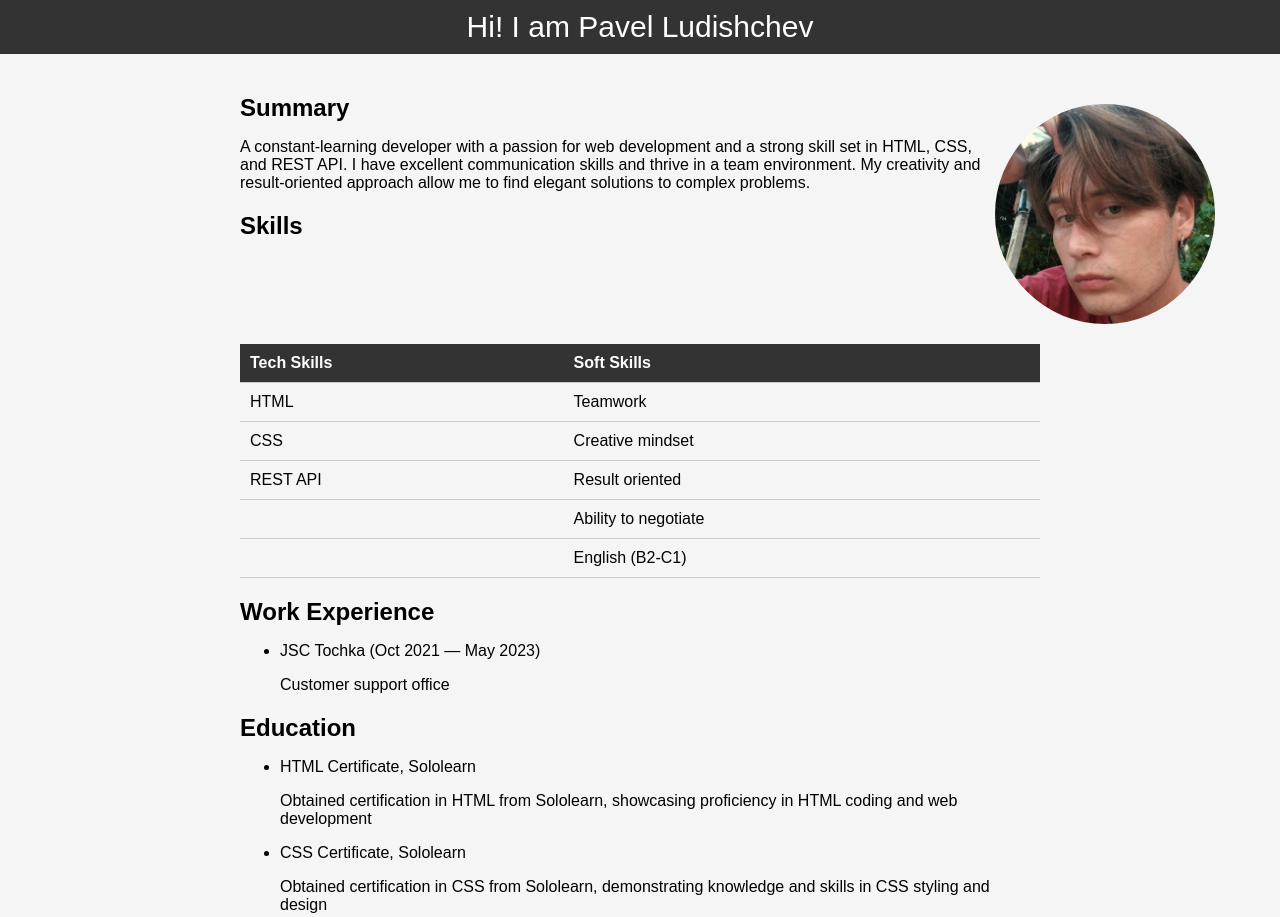
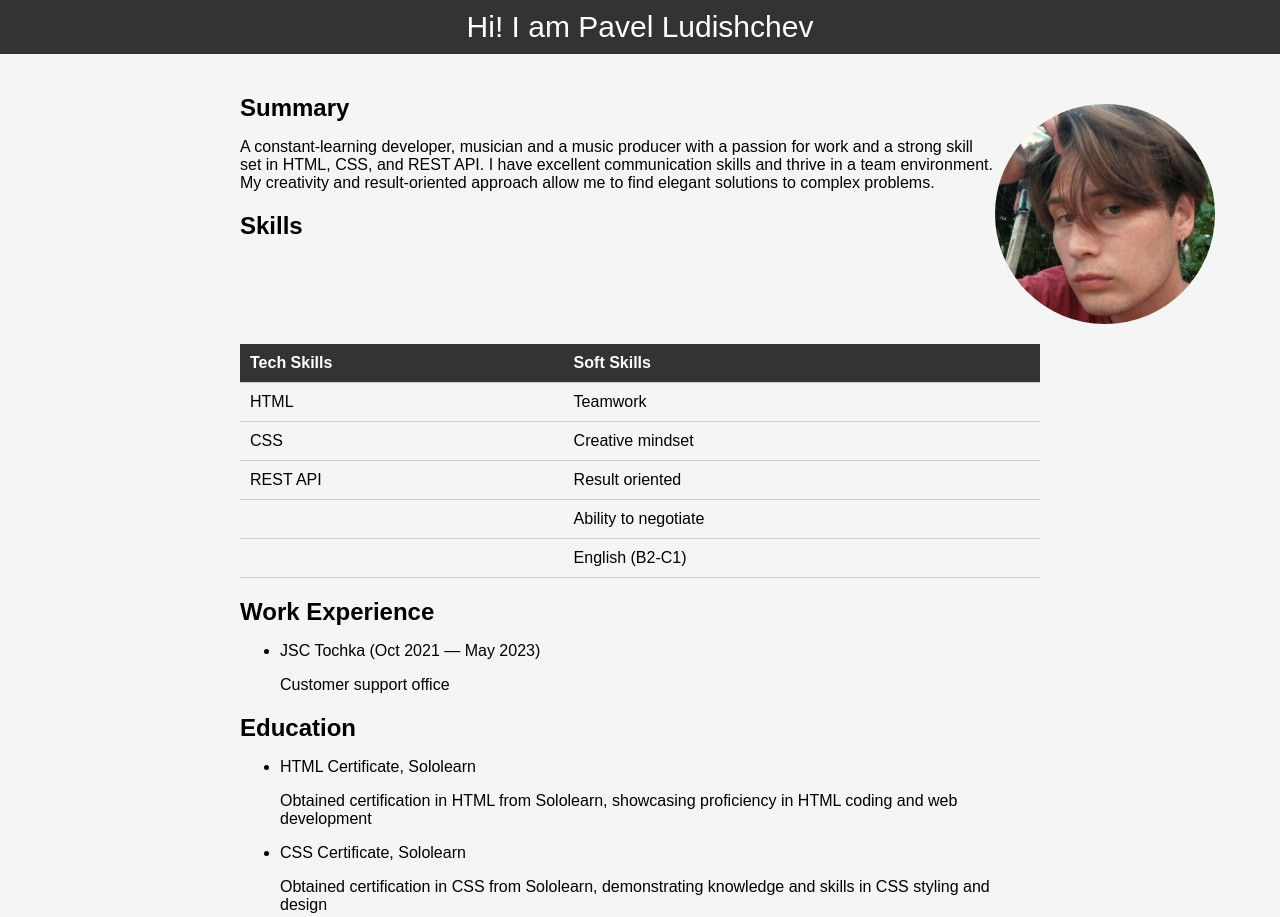
Before and after one commit to Ludishchev/ludishchev.github.io, a plain HTML site: page index.html in a window 1280 px wide. Shown: the top 917 px of the page. Drawn offline with Linux system fonts and the light colour scheme.

Commit message:
Update index.html

```diff
--- a/index.html
+++ b/index.html
@@ -17,7 +17,7 @@
   <section>
     <h2>Summary</h2>
     <p>
-      A constant-learning developer with a passion for web development and a strong skill set in HTML, CSS, and REST API. I have excellent communication skills and thrive in a team environment. My creativity and result-oriented approach allow me to find elegant solutions to complex problems.
+      A constant-learning developer, musician and a music producer with a passion for work and a strong skill set in HTML, CSS, and REST API. I have excellent communication skills and thrive in a team environment. My creativity and result-oriented approach allow me to find elegant solutions to complex problems.
     </p>
   </section>
   <section>
```
